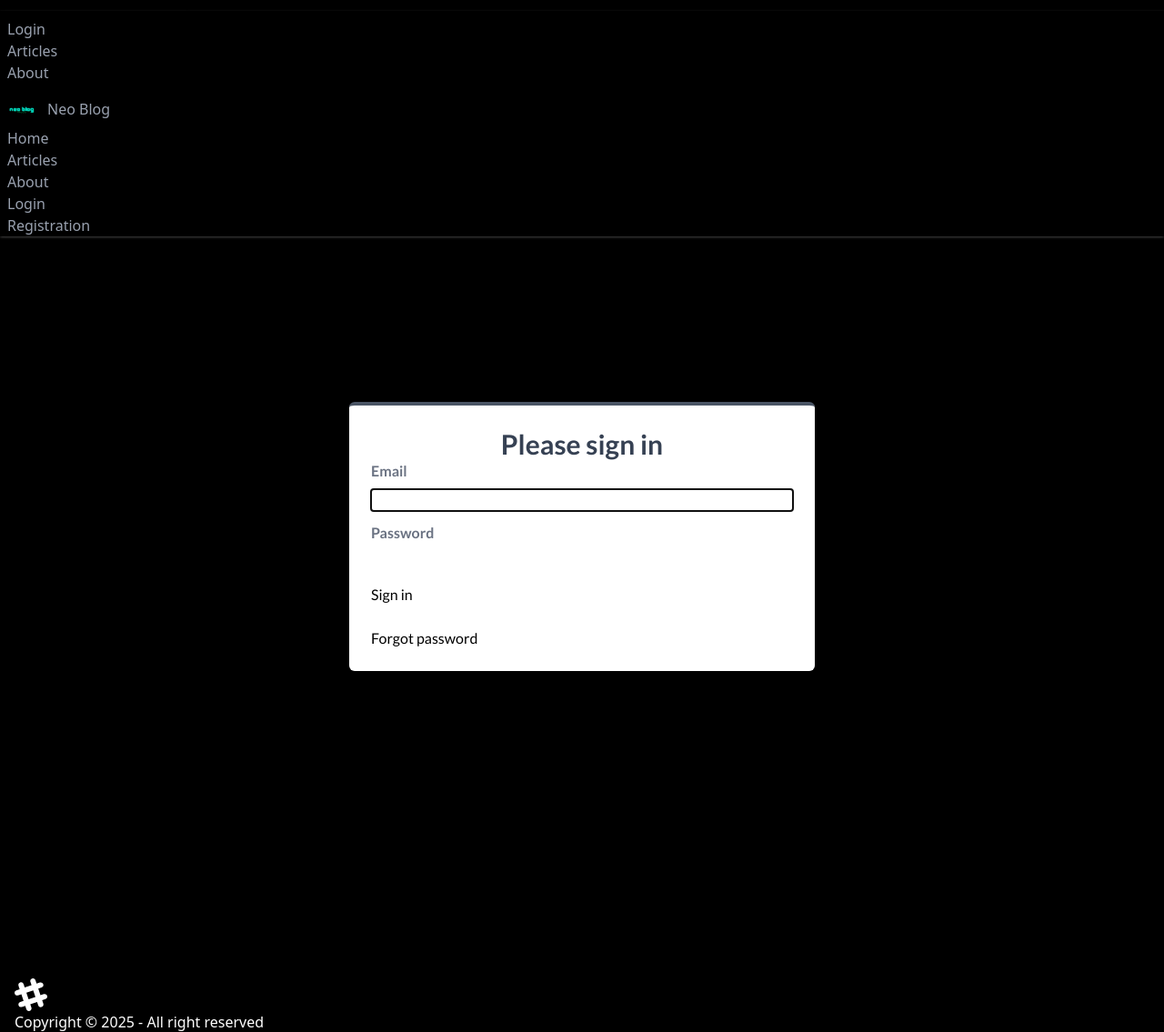
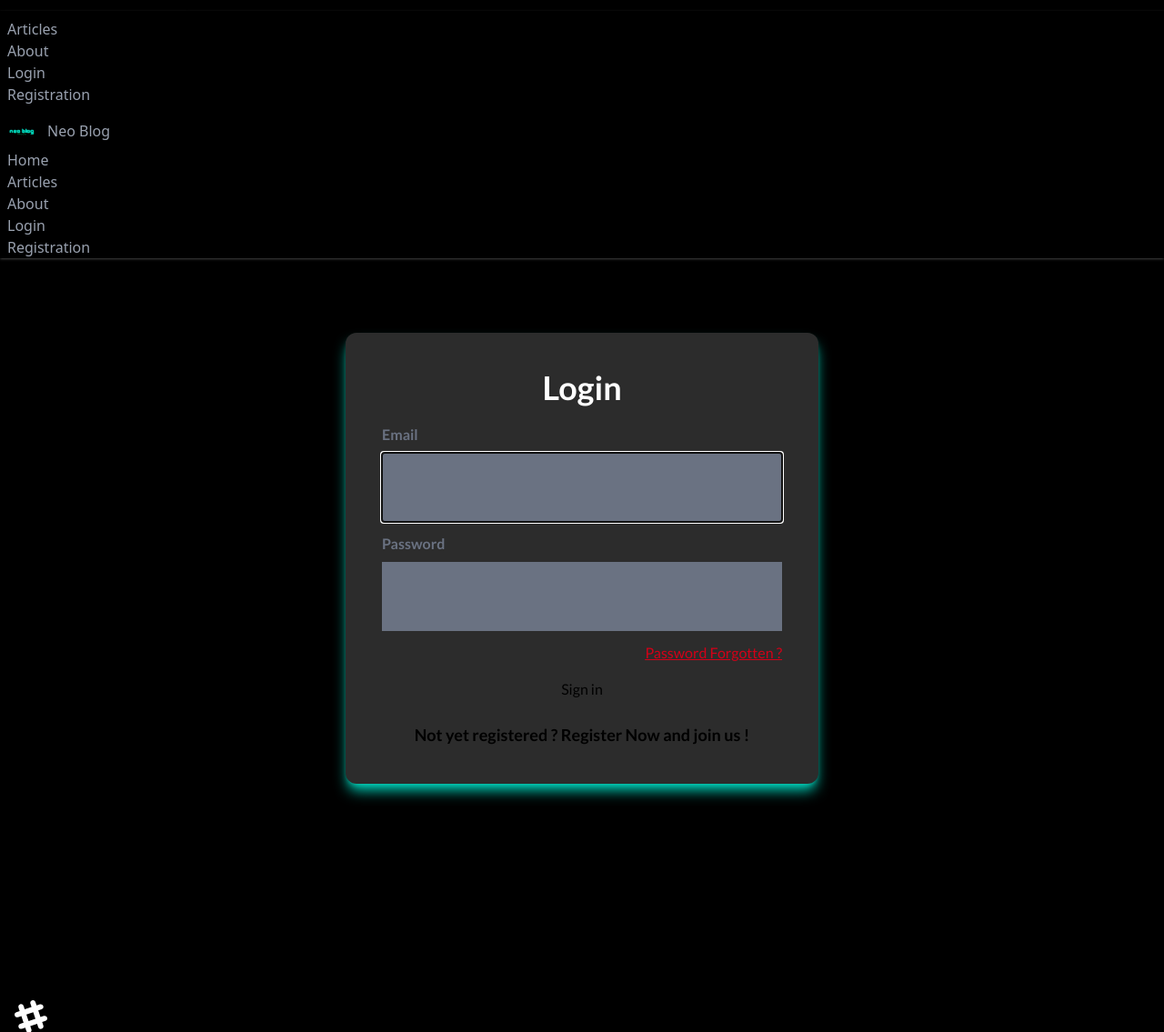
Before and after one commit to Hex-Umbra/Blog_Symfony, a Symfony app: template templates/security/login.html.twig in a window 1280 px wide. Shown: the top 1135 px of the page at 91% size. Run offline with Twig, Linux system fonts and the light colour scheme; the template is opened without the code that fills it, so the values that code supplies are empty; some libraries are stand-ins or nearby versions.

Commit message:
`Improved UI and UX while browsing all articles in the index page. Improved UI for Login and Registration forms`

```diff
--- a/src/Controller/RegistrationController.php
+++ b/src/Controller/RegistrationController.php
@@ -66,6 +66,7 @@ class RegistrationController extends AbstractController
                 "Email Validation",
                 $body
             );
+            $this->addFlash("success", "Registration successful. Please check your email to confirm your account.");
             return $this->redirectToRoute('app.login');
         }
 
--- a/src/Form/RegistrationForm.php
+++ b/src/Form/RegistrationForm.php
@@ -20,7 +20,7 @@ class RegistrationForm extends AbstractType
         $builder
             ->add('email', EmailType::class, [
                 'label' => "Email",
-                'attr' => ["class" => "w-full input input-bordered mb-3"],
+                'attr' => ["class" => "w-full input input-bordered mb-3 p-6 bg-gray-500 text-white text-xl"],
                 'label_attr' => [
                     'class' => 'text-gray-500 mb-2 block font-semibold',
                 ],
@@ -31,7 +31,7 @@ class RegistrationForm extends AbstractType
                 'mapped' => false,
                 'attr' => [
                     'autocomplete' => 'new-password',
-                    "class" => "w-full input input-bordered mb-3"
+                    "class" => "w-full input input-bordered mb-3 p-6 bg-gray-500 text-white text-xl"
                 ],
                 'label_attr' => [
                     'class' => 'text-gray-500 mb-2 block font-semibold',
--- a/templates/partials/navbar.html.twig
+++ b/templates/partials/navbar.html.twig
@@ -11,17 +11,27 @@
                 </svg>
             </div>
             <ul tabindex="0" class="menu menu-sm dropdown-content bg-base-100 rounded-box z-1 mt-3 w-52 p-2 shadow">
-                <li><a href="{{path('app.login')}}"
-                        class="text-gray-400 btn btn-ghost btn-accent hover:text-black">Login</a>
-                </li>
                 <li><a href="{{path('app.articles')}}"
                         class="text-gray-400 btn btn-ghost btn-accent hover:text-black">Articles</a>
                 </li>
                 <li> <a href="{{path('app.about')}}"
                         class="text-gray-400 btn btn-ghost btn-accent hover:text-black">About</a>
                 </li>
+
                 {% if app.user %}
-                <li><a href="{{path('app.articles.action')}}">Write New Article</a></li>
+                <li><a href="{{path('app.articles.action')}}"
+                        class="text-gray-400 btn btn-ghost btn-accent hover:text-black">Write New Article</a></li>
+                <li><a href="{{path('app.profile',  {id:app.user.id})}}"
+                        class="text-gray-400 btn btn-ghost btn-accent hover:text-black">Profile</a></li>
+                <li><a href="{{path('app.logout')}}"
+                        class="text-red-400 btn btn-ghost btn-accent hover:text-black">Logout</a></li>
+                {% else %}
+                <li><a href="{{path('app.login')}}"
+                        class="text-gray-400 btn btn-ghost btn-accent hover:text-black">Login</a>
+                </li>
+                <li><a href="{{path('app.register')}}"
+                        class="text-gray-400 btn btn-ghost btn-accent hover:text-black">Registration</a>
+                </li>
                 {% endif %}
             </ul>
         </div>
@@ -41,14 +51,14 @@
     <div class="navbar-center hidden lg:flex">
         <ul class="menu menu-horizontal px-2 gap-4">
             {# Link to Home Page #}
-            <li class="t{% if app.request.get(" _route") != "app.home" %} transition-transform duration-300
+            <li class="t{% if app.request.get(" _route") !="app.home" %} transition-transform duration-300
                 hover:scale-110 {% endif %}">
 
                 <a href="{{path('app.home')}}"
                     class='{% if app.request.get("_route") == "app.home" %} btn btn-accent text-black btn-lg{% else %} btn btn-ghost btn-accent text-gray-400 hover:text-black{% endif %}'>Home</a>
             </li>
             {# Link to all Articles #}
-            <li class="t{% if app.request.get(" _route") != "app.articles" %} transition-transform duration-300
+            <li class="t{% if app.request.get(" _route") !="app.articles" %} transition-transform duration-300
                 hover:scale-110 {% endif %}">
 
                 <a href="{{path('app.articles')}}"
@@ -56,7 +66,7 @@
             </li>
 
             {# Link to About Page #}
-            <li class="{% if app.request.get(" _route") != "app.about" %} transition-transform duration-300
+            <li class="{% if app.request.get(" _route") !="app.about" %} transition-transform duration-300
                 hover:scale-110 {% endif %}">
 
                 <a href="{{path('app.about')}}"
--- a/templates/security/login.html.twig
+++ b/templates/security/login.html.twig
@@ -28,25 +28,32 @@
             {% endfor %}
             {% endfor %}
         </div>
-        <div class="w-full p-6 bg-white border-t-4 border-gray-600 rounded-md shadow-md border-top lg:max-w-lg ">
+        <div class="bg-[#d9d9d933] rounded-xl w-[520px] max-w-full p-10 text-center shadow-lg shadow-[#00D3BB]">
 
-            <h1 class="text-3xl font-semibold text-center text-gray-700">Please sign in</h1>
+            <h1 class="text-4xl font-bold text-white mb-5">Login</h1>
+            <div class="text-left">
 
-            <label for="username" class="text-gray-500 mb-2 block font-semibold">Email</label>
-            <input type="email" value="{{ last_username }}" name="_username" id="username"
-                class="w-full input input-bordered mb-3" autocomplete="email" required autofocus>
+                <label for="username" class="text-gray-500 mb-2 block font-semibold">Email</label>
+                <input type="email" value="{{ last_username }}" name="_username" id="username"
+                    class="w-full input input-bordered mb-3 p-6 bg-gray-500 text-white text-xl" autocomplete="email" required autofocus>
+            </div>
+            <div class="text-left">
 
-            <label for="password" class="text-gray-500 mb-2 block font-semibold">Password</label>
-            <input type="password" name="_password" id="password" class="w-full input input-bordered mb-3"
-                autocomplete="current-password" required>
+                <label for="password" class="text-gray-500 mb-2 block font-semibold">Password</label>
+                <input type="password" name="_password" id="password" class="w-full input input-bordered mb-3 p-6 bg-gray-500 text-white text-xl"
+                    autocomplete="current-password" required>
+            </div>
+            <div class="text-right text-[#D30018] underline hover:text-accent transition duration-100">
+                <a href="{{path('app.forgot_password')}}" class="">Password Forgotten ?</a>
+            </div>
 
             <input type="hidden" name="_csrf_token" data-controller="csrf-protection"
                 value="{{ csrf_token('authenticate') }}">
-            <button class="btn btn-lg btn-primary" type="submit">
+            <button class="btn btn-lg btn-accent my-4" type="submit">
                 Sign in
             </button>
-            <div class="mt-6">
-                <a href="{{path('app.forgot_password')}}" class="text-black">Forgot password</a>
+            <div class="text-accent text-lg font-bold hover:text-[#D30018] transition duration-100 mt-2">
+                <a href="{{path('app.register')}}" class="">Not yet registered ? Register Now and join us !</a>
             </div>
         </div>
     </div>
```
Also changed, not shown: src/Controller/ArticlesController.php (+7 -0 lines), templates/articles/index.html.twig (+18 -2 lines), templates/registration/register.html.twig (+16 -7 lines), README.md.
